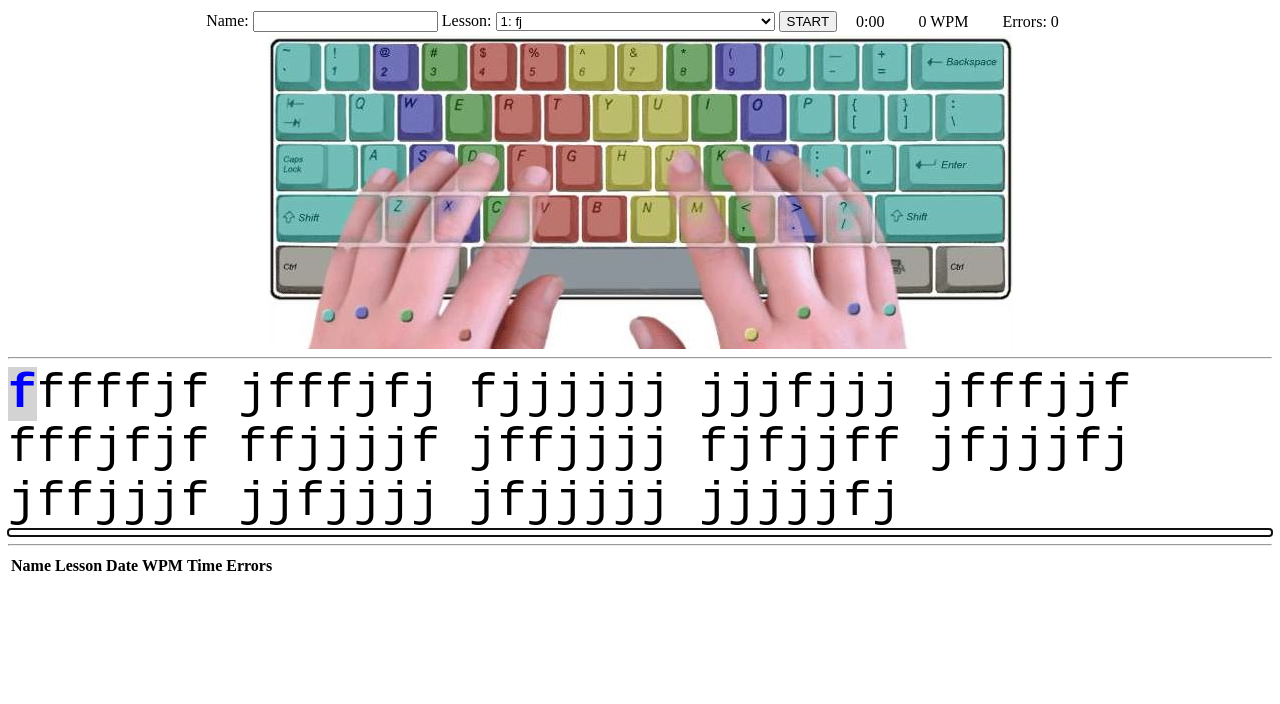
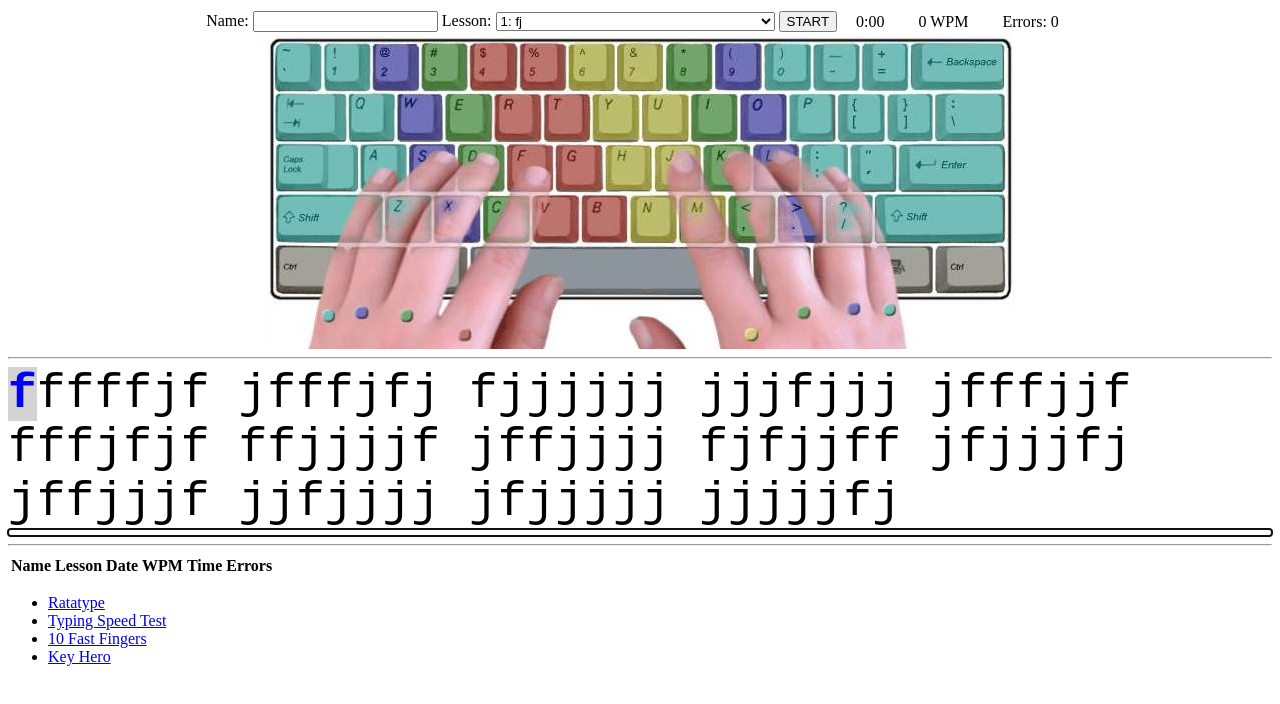
Before and after one commit to mozotom/mozotom.github.io, a plain HTML site: page projects/TypingLetters/typing.html in a window 1280 px wide. Drawn offline with Linux system fonts and the light colour scheme.

Commit message:
speed typing tests

```diff
--- a/projects/TypingLetters/typing.html
+++ b/projects/TypingLetters/typing.html
@@ -38,5 +38,11 @@
     </tr>
   </table>
 
+  <ul>
+    <li><a href="http://www.ratatype.com/typing-test/test/">Ratatype</a></li>
+    <li><a href="http://typing-speed-test.aoeu.eu/?lang=en">Typing Speed Test</a></li>
+    <li><a href="http://10fastfingers.com/typing-test/english">10 Fast Fingers</a></li>
+    <li><a href="http://www.keyhero.com/free-typing-test/">Key Hero</a></li>
+  </ul>
 </body>
 </html>
```
